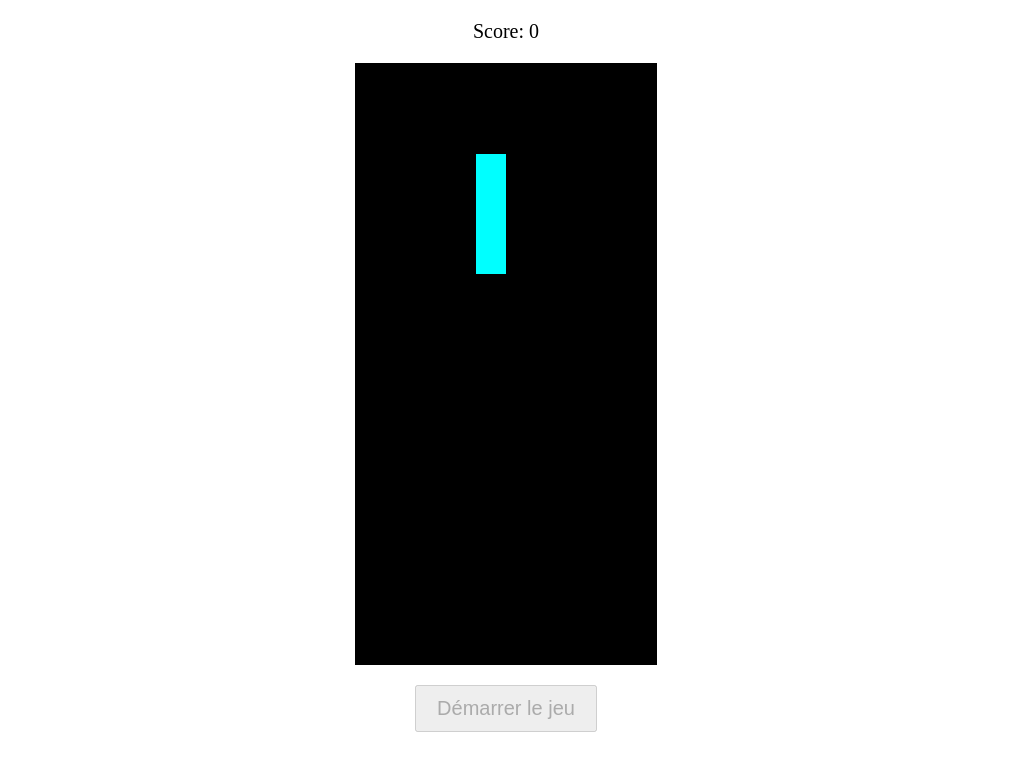
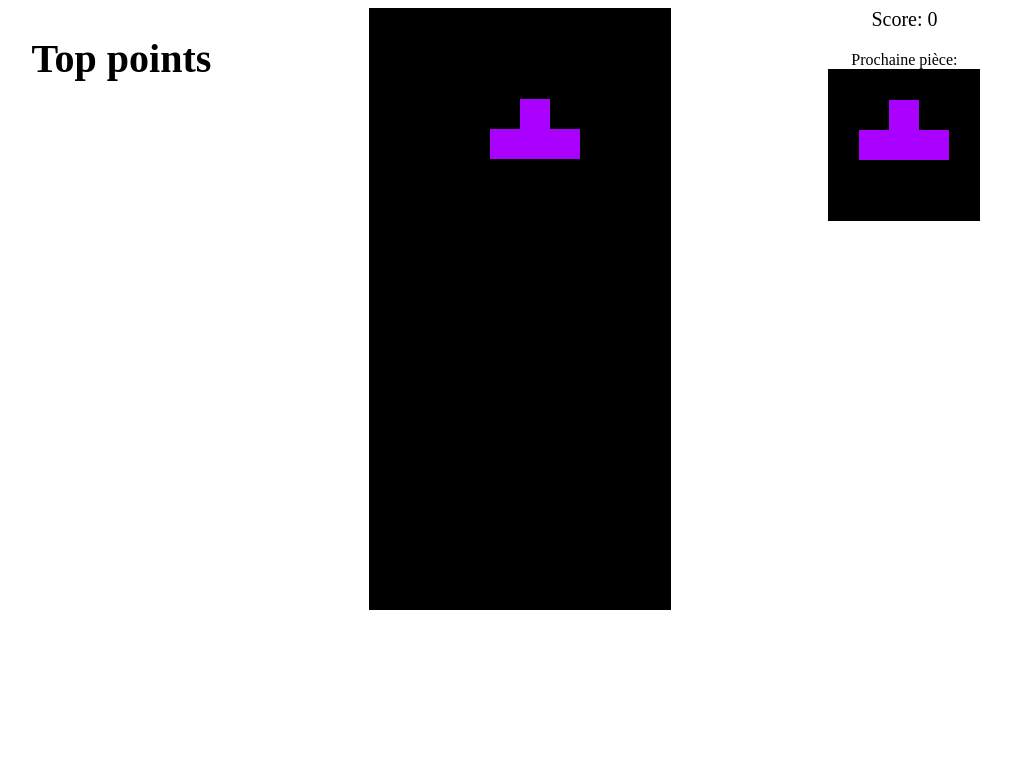
Before and after one commit to MaximeB16/Tetris, a plain HTML site: page index.html in a window 1280 px wide. Both pictures are taken after a click on the button "Démarrer le jeu". Shown: the whole page, without its empty margins (134-1145 px from the left). Drawn offline with Linux system fonts and the light colour scheme.

Commit message:
Add files via upload

```diff
--- a/index.html
+++ b/index.html
@@ -4,37 +4,32 @@
     <meta charset="UTF-8">
     <meta name="viewport" content="width=device-width, initial-scale=1.0">
     <link rel="icon" type="image/png" href="Design_sans_titre-removebg-preview.png">
+    <link rel="stylesheet" href="style.css">
     <title>Tetris</title>
-    <style>
-        canvas {
-            border: 1px solid black;
-            display: block;
-            margin: 0 auto;
-        }
-        #scoreboard {
-            text-align: center;
-            font-size: 20px;
-            margin: 20px;
-        }
-        #startButton {
-            display: block;
-            margin: 20px auto;
-            padding: 10px 20px;
-            font-size: 20px;
-            cursor: pointer;
-        }
-    </style>
 </head>
 <body>
+    <div class="jeu">
+        <div>
+            <h1>Top points</h1>
+            <ol id="Classement">
 
-    <div id="scoreboard">
-        Score: <span id="score">0</span>
+            </ol>
+        </div>
+        <canvas id="tetris" width="300" height="600"></canvas>
+
+        <div>
+            <div id="scoreboard">
+                Score: <span id="score">0</span>
+            </div>
+            <div id="nextPieceBoard">
+                Prochaine pièce:
+                <canvas id="nextPiece" width="150" height="150"></canvas>
+            </div>
+        </div>
     </div>
-
-    <canvas id="tetris" width="300" height="600"></canvas>
-
-    <!-- Bouton pour démarrer le jeu -->
-    <button id="startButton">Démarrer le jeu</button>
+    <div class="divStartButton">
+        <button id="startButton">Démarrer le jeu</button>
+    </div>
 
     <script src="script.js"></script>
 
--- a/script.js
+++ b/script.js
@@ -10,6 +10,8 @@ context.scale(BLOCK_SIZE, BLOCK_SIZE);
 let dropCounter = 0;
 let dropInterval = 1000;
 let lastTime = 0;
+let Classement = [];
+let gameOver = false;
 
 const arena = createMatrix(ROWS, COLS);
 const player = {
@@ -18,8 +20,15 @@ const player = {
     score: 0
 };
 
+let nextPiece = null;
+const nextCanvas = document.getElementById('nextPiece');
+const nextContext = nextCanvas.getContext('2d');
+nextContext.scale(30, 30);
+
 // Fonction pour démarrer le jeu
 function startGame() {
+    resetArena();
+    gameOver = false;
     playerReset();
     updateScore();
     update();
@@ -27,6 +36,7 @@ function startGame() {
 
 // Écouteur d'événements pour les touches
 document.addEventListener('keydown', (event) => {
+    if (!gameOver) {
         if (event.key === 'ArrowLeft') {
             playerMove(-1); // Déplace à gauche
         } else if (event.key === 'ArrowRight') {
@@ -36,12 +46,12 @@ document.addEventListener('keydown', (event) => {
         } else if (event.key === 'ArrowUp') {
             playerRotate(); // Fait pivoter la pièce
         }
+    }
 });
 
-// Ajoute un écouteur d'événement sur le bouton "Démarrer"
 document.getElementById('startButton').addEventListener('click', () => {
-    startGame(); // Démarre le jeu lorsqu'on clique sur le bouton
-    document.getElementById('startButton').disabled = true; // Désactive le bouton après le lancement
+    startGame();
+    document.getElementById('startButton').style.display = 'none';
 });
 
 function createMatrix(rows, cols) {
@@ -53,14 +63,16 @@ function createMatrix(rows, cols) {
 }
 
 function draw() {
-    context.fillStyle = '#000'; // Couleur de fond
-    context.fillRect(0, 0, canvas.width, canvas.height); // Effacer le canevas
+    context.fillStyle = '#000';
+    context.fillRect(0, 0, canvas.width, canvas.height);
 
-    drawMatrix(arena, { x: 0, y: 0 }); // Dessiner l'arène
-    drawMatrix(player.matrix, player.pos); // Dessiner la pièce actuelle
+    drawMatrix(arena, { x: 0, y: 0 });
+    drawMatrix(player.matrix, player.pos);
 }
 
 function update(time = 0) {
+    if (gameOver) return; // Arrête la boucle si le jeu est fini
+
     const deltaTime = time - lastTime;
     lastTime = time;
 
@@ -83,6 +95,39 @@ function playerDrop() {
         updateScore();
     }
     dropCounter = 0;
+}
+
+function playerMove(dir) {
+    player.pos.x += dir;
+    if (collide(arena, player)) {
+        player.pos.x -= dir;  // Annule le mouvement si collision
+    }
+}
+
+function playerRotate() {
+    const pos = player.pos.x;
+    let offset = 1;
+    rotate(player.matrix);
+    while (collide(arena, player)) {
+        player.pos.x += offset;
+        offset = -(offset + (offset > 0 ? 1 : -1));
+        if (offset > player.matrix[0].length) {
+            rotate(player.matrix, -1);
+            player.pos.x = pos;
+            return;
+        }
+    }
+}
+
+function rotate(matrix, times = 1) {
+    for (let i = 0; i < times; i++) {
+        matrix.reverse();
+        for (let y = 0; y < matrix.length; y++) {
+            for (let x = 0; x < y; x++) {
+                [matrix[x][y], matrix[y][x]] = [matrix[y][x], matrix[x][y]];
+            }
+        }
+    }
 }
 
 function collide(arena, player) {
@@ -108,35 +153,65 @@ function merge(arena, player) {
 }
 
 function playerReset() {
-    const pieces = 'TJLOSZI';
-    player.matrix = createPiece(pieces[pieces.length * Math.random() | 0]);
+    if (!nextPiece) {
+        nextPiece = createPiece(randomPieceType());
+    }
+    player.matrix = nextPiece;
     player.pos.y = 0;
     player.pos.x = (arena[0].length / 2 | 0) - (player.matrix[0].length / 2 | 0);
 
+    nextPiece = createPiece(randomPieceType());
+    drawNextPiece();
+
     if (collide(arena, player)) {
-        arena.forEach(row => row.fill(0));
-        player.score = 0;
-        updateScore();
+        endGame(); // Termine le jeu si collision à la réinitialisation
     }
 }
 
-function createPiece(type) {
-    return TETROMINOS[type];
+function endGame() {
+    gameOver = true; // Le jeu est terminé
+    document.getElementById('startButton').style.display = 'block'; // Affiche le bouton de démarrage pour recommencer
+    Classement.push(player.score); // Ajoute le score au tableau de classement
+    Classement.sort((a, b) => b - a); // Trie le classement par ordre décroissant
+    updateClassement(); // Met à jour l'affichage du classement
 }
 
-function drawBlock(x, y, color) {
-    context.fillStyle = color;
-    context.fillRect(x, y, 1, 1);
+function updateClassement() {
+    afficheClassement(); // Affiche le classement mis à jour
 }
 
-function drawMatrix(matrix, offset) {
+// Nouvelle fonction pour afficher le classement
+function afficheClassement() {
+    const classementList = document.getElementById('Classement'); // Assurez-vous d'avoir une <ol> avec cet id
+    classementList.innerHTML = ''; // Vide l'ancien contenu
+
+    Classement.forEach((score, index) => {
+        const scoreElement = document.createElement('li'); // Crée un élément de liste
+        scoreElement.textContent = `${score}`; // Définit le texte avec le score
+        classementList.appendChild(scoreElement); // Ajoute l'élément à la liste
+    });
+}
+
+function drawNextPiece() {
+    nextContext.fillStyle = '#000';
+    nextContext.fillRect(0, 0, nextCanvas.width, nextCanvas.height);
+
+    drawMatrix(nextPiece, { x: 1, y: 1 }, nextContext);
+}
+
+function drawMatrix(matrix, offset, ctx = context) {
     matrix.forEach((row, y) => {
         row.forEach((value, x) => {
             if (value !== 0) {
-                drawBlock(x + offset.x, y + offset.y, COLORS[value]);
+                drawBlock(x + offset.x, y + offset.y, COLORS[value], ctx);
             }
         });
     });
+}
+
+function drawBlock(x, y, color, ctx = context) {
+    ctx.fillStyle = color;
+    ctx.fillRect(x, y, 1, 1);
 }
 
 function sweepArena() {
@@ -145,20 +220,17 @@ function sweepArena() {
     outer: for (let y = arena.length - 1; y >= 0; --y) {
         for (let x = 0; x < arena[y].length; ++x) {
             if (arena[y][x] === 0) {
-                continue outer; // Si un bloc est vide, on passe à la ligne suivante
+                continue outer;
             }
         }
-
-        // Si la ligne est remplie, on la supprime
         const row = arena.splice(y, 1)[0].fill(0);
-        arena.unshift(row); // Ajouter une nouvelle ligne vide en haut
-        rowCount++; // Compter le nombre de lignes supprimées
-        ++y; // Remettre l'index y à la ligne actuelle pour réévaluer après le déplacement
+        arena.unshift(row);
+        rowCount++;
+        ++y;
     }
 
-    // Mettre à jour le score en fonction du nombre de lignes supprimées
     if (rowCount > 0) {
-        player.score += rowCount * 10; // Ex. : chaque ligne vaut 10 points
+        player.score += rowCount * 10;
     }
 }
 
@@ -166,7 +238,12 @@ function updateScore() {
     document.getElementById('score').innerText = player.score;
 }
 
-// Les tétrominos et leurs couleurs
+// Fonction pour réinitialiser l'arène après la fin du jeu
+function resetArena() {
+    arena.forEach(row => row.fill(0)); // Réinitialise l'arène
+    player.score = 0; // Réinitialise le score du joueur
+}
+
 const TETROMINOS = {
     I: [
         [0, 1, 0, 0],
@@ -205,46 +282,22 @@ const TETROMINOS = {
     ]
 };
 
-const COLORS = {
-    1: 'cyan',   // I
-    2: 'yellow', // O
-    3: 'purple', // T
-    4: 'orange', // L
-    5: 'blue',   // J
-    6: 'red',    // Z
-    7: 'green'   // S
-};
+const COLORS = [
+    null,
+    '#00ffff', // I
+    '#ffff00', // O
+    '#aa00ff', // T
+    '#ffaa00', // L
+    '#0000ff', // J
+    '#ff0000', // Z
+    '#00ff00'  // S
+];
 
-function playerMove(dir) {
-    player.pos.x += dir;
-    if (collide(arena, player)) {
-        player.pos.x -= dir;  // Annule le mouvement si collision
-    }
+function createPiece(type) {
+    return TETROMINOS[type];
 }
 
-function playerRotate() {
-    const pos = player.pos.x;
-    let offset = 1;
-    rotate(player.matrix);
-    // Si la rotation provoque une collision, on ajuste la position
-    while (collide(arena, player)) {
-        player.pos.x += offset;
-        offset = -(offset + (offset > 0 ? 1 : -1));
-        if (offset > player.matrix[0].length) {
-            rotate(player.matrix, -1); // Revert rotation
-            player.pos.x = pos; // Remettre la position originale
-            return;
+function randomPieceType() {
+    const pieces = 'TJLOSZI';
+    return pieces[pieces.length * Math.random() | 0];
 }
-    }
-}
-
-function rotate(matrix, times = 1) {
-    for (let i = 0; i < times; i++) {
-        matrix.reverse();
-        for (let y = 0; y < matrix.length; y++) {
-            for (let x = 0; x < y; x++) {
-                [matrix[x][y], matrix[y][x]] = [matrix[y][x], matrix[x][y]];
-            }
-        }
-    }
-}
--- /dev/null
+++ b/style.css
@@ -0,0 +1,43 @@
+canvas {
+    border: 1px solid black;
+    display: block;
+}
+#scoreboard {
+    text-align: center;
+    font-size: 20px;
+}
+#startButton {
+    display: block;
+    padding: 10px 20px;
+    font-size: 20px;
+    cursor: pointer;
+    border-radius: 2rem;
+    border: 2px solid black;
+}
+#nextPieceBoard {
+    text-align: center;
+    margin-top: 20px;
+}
+#nextPiece {
+    border: 1px solid black;
+    display: block;
+    margin: 0 auto;
+}
+.jeu{
+    display: flex;
+    justify-content: space-evenly;
+
+}
+.divStartButton{
+    margin: 3rem;
+    display: flex;
+    justify-content: center;
+    align-items: center;
+}
+
+ol{
+    font-size: 2rem;
+}
+h1{
+    font-size: 2.5rem;
+}
```
Lines whose indentation alone changed are shown as unchanged.
